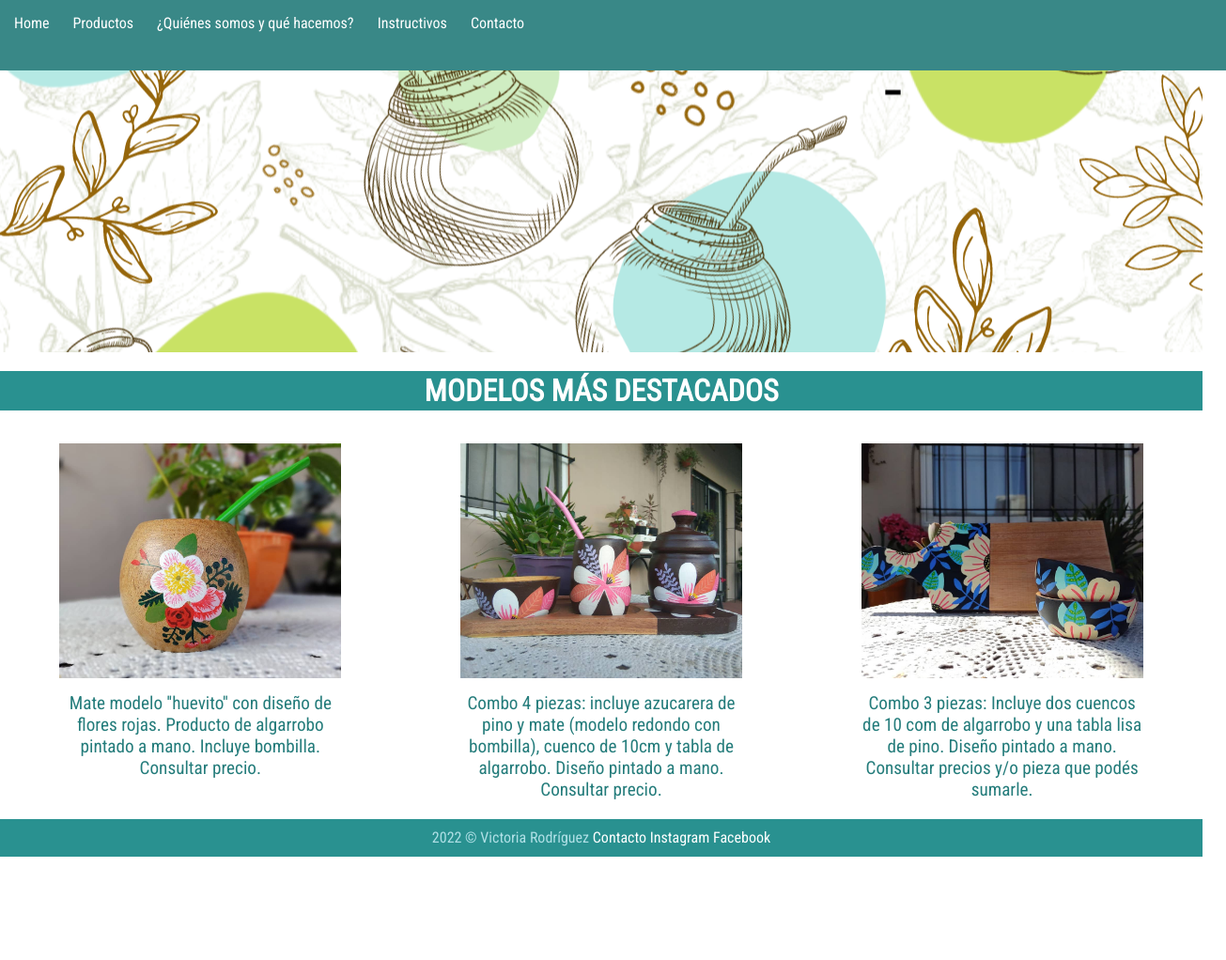
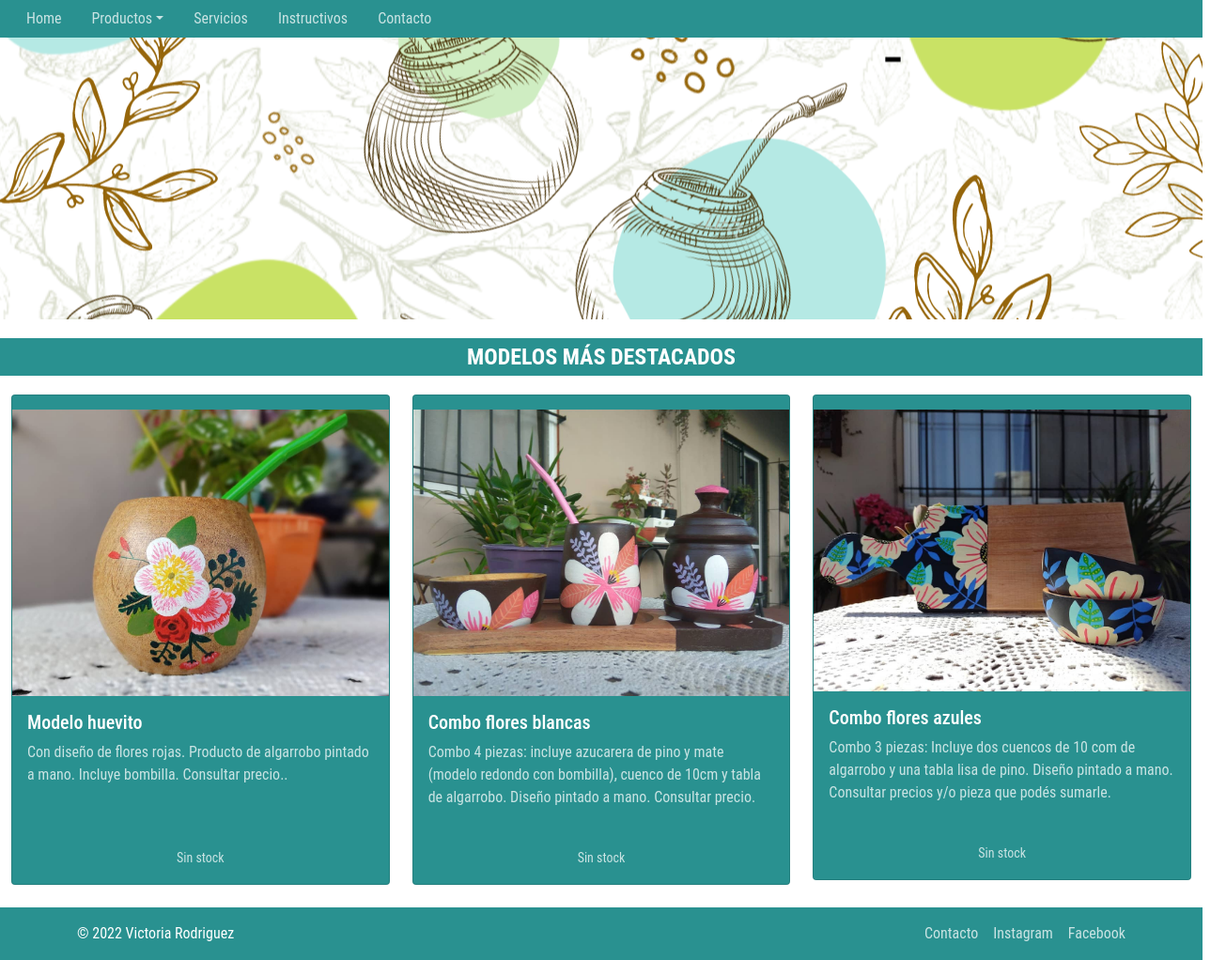
Before and after one commit to Vickyrdz/amapolartes-sitio, a plain HTML site: page index.html in a window 1280 px wide. Shown: the whole page at 94% size, 1305 px wide, since content can reach past the window. Before the commit the page ends 912 px from the top, so only its background shows below. Drawn offline with nearby package versions, Linux system fonts and the light colour scheme.

Commit message:
agrego boostrap a index

```diff
--- /dev/null
+++ b/css/boostrap.css
@@ -0,0 +1,94 @@
+.color-nav {
+	color: white;
+	opacity: .75;
+}
+
+.color-nav:hover, .color-nav:focus {
+	opacity: 1;
+	color: white;
+}
+
+.background {
+	background-color: #299190;
+	color: white;
+	opacity: none;
+}
+
+.background:hover {
+	color: white;
+	background-color: #299190;
+}
+
+
+body {
+	font-family: Roboto Condensed, sans-serif;
+	padding: 0;
+	margin: 0;
+	height: 100%;
+	position: relative;
+}
+
+
+.banner {
+	background-image: url("../assets/fondo-header.png");
+	background-size: cover;
+	background-position: center;
+	background-repeat: no-repeat;
+	height: 300px;
+}
+
+.titulo-central {
+	display: flex;
+	width: 100%;
+	background-color: #299190;
+    color: white;
+    margin-top: 20px;
+    margin-bottom: 20px;
+    padding-top: 2px;
+    padding-bottom: 2px;
+    font-weight: 700;
+    font-size: 1.5rem;
+    justify-content: center;
+}
+
+
+.col-md-4:hover img {
+-webkit-transform:scale(1.1);
+	transform: scale(1.1);
+	overflow: hidden;
+}
+
+.limitado img {
+	max-height: 320px;
+	object-fit: cover;
+	padding-top: 15px;
+	width: 100%;
+}
+
+.altura {
+	min-height: 96px;
+	opacity: .75;
+}
+
+.tarjeta {
+	background-color: #299190;
+	color: white;
+
+}
+
+.excepcion {
+	 color: white;
+	 font-size: 400;
+	 text-align: center;
+	 opacity: .75;
+}
+
+.footer {
+	background-color: #299190;
+	color: white;
+}
+
+.footer a {
+	color: white;
+	opacity: .75;
+}
--- a/css/estilos.css
+++ b/css/estilos.css
@@ -18,7 +18,7 @@
 	 	grid-template-rows: 165px 300px 1fr auto;
 	}
 }
-
+/*
 .nav {
 	display: flex;
 	padding: 15px;
@@ -30,7 +30,7 @@
 	display: flex;
 	margin-right: 25px;
 }
-
+*/
 a {
 	text-decoration: none;
 	color: #fff;
--- a/css/imagenes.css
+++ b/css/imagenes.css
@@ -13,9 +13,10 @@
 }
 
 .limitado img {
-	height: 250px;
+	max-height: 250px;
 	object-fit: cover;
 	padding-top: 15px;
+	width: 100%;
 }
 
 @media (max-width: 992px) {
--- a/index.html
+++ b/index.html
@@ -4,15 +4,19 @@
     <meta charset="utf-8" />
     <meta name="viewport" content="width=device-width, initial-scale=1" />
     <title>Home</title>
+    <link href="https://cdn.jsdelivr.net/npm/bootstrap@5.1.3/dist/css/bootstrap.min.css" rel="stylesheet" integrity="sha384-1BmE4kWBq78iYhFldvKuhfTAU6auU8tT94WrHftjDbrCEXSU1oBoqyl2QvZ6jIW3" crossorigin="anonymous">
+    <link rel="stylesheet" type="text/css" href="css/boostrap.css">
+    <!--
     <link rel="stylesheet" type="text/css" href="css/estilos.css" />
     <link rel="stylesheet" type="text/css" href="css/imagenes.css" />
-    <link rel="stylesheet" type="text/css" href="css/animaciones.css">
+    <link rel="stylesheet" type="text/css" href="css/animaciones.css">-->
  </head>
   <body>
     <div id="containerGrid">
-      <div id="header">
-        <ul class="nav">
-          <li><a href="index.html">Home</a></li>
+      <div id="header" style="background-color: #299190;" >
+        <!--<ul class="nav">-->
+        <div class="container-fluid">
+          <!--<li><a href="index.html">Home</a></li>
           <li class="producto-menu-item">
             <a href="productos.html">Productos</a>
             <ol class="submenu">
@@ -23,8 +27,30 @@
           <li><a href="servicios.html">¿Quiénes somos y qué hacemos?</a></li>
           <li><a href="instructivos.html">Instructivos</a></li>
           <li><a href="contacto.html">Contacto</a></li>
+        </ul>-->
+        <ul class="nav">
+          <li class="nav-item">
+            <a class="nav-link active color-nav" aria-current="page" href="index.html">Home</a>
+          </li>
+            <a class="nav-link dropdown-toggle color-nav" data-bs-toggle="dropdown" href="productos.html" role="button" aria-expanded="false">Productos</a>
+            <ul class="dropdown-menu background">
+             <li><a class="dropdown-item color-nav background" href="productos.html#mates">Mates</a></li>
+             <li><a class="dropdown-item color-nav background" href="productos.html#combos">Combos</a></li>
+             </ul>
+         </li>
+          <li class="nav-item">
+            <a class="nav-link color-nav" href="servicios.html">Servicios</a>
+          </li>
+          <li class="nav-item">
+            <a class="nav-link color-nav" href="instructivos.html">Instructivos</a>
+          </li>
+          <li class="nav-item">
+            <a class="nav-link color-nav" href="contacto.index">Contacto</a>
+          </li>
         </ul>
+       </div>
       </div>
+
 
       <div class="banner"></div>
       <div class="containerFlex">
@@ -32,7 +58,7 @@
           <span>MODELOS MÁS DESTACADOS</span>
         </div>
 
-        <div class="bloque-fotos">
+        <!--<div class="bloque-fotos">
           <div class="contenedor-imagen limitado">
             <img src="assets/redondito-flores-rojas.jpeg" alt="mate redondo flores rojas" />
             <p>
@@ -52,13 +78,69 @@
             </p>
           </div>
         </div>
+
+
+       <div class="row container-md mx-auto limitado">
+        <div class="col-md-4">
+          <img src="assets/redondito-flores-rojas.jpeg" class="img-fluid" alt=" mate redondo flores rojas">
+        </div>
+        <div class="col-md-4">
+          <img src="assets/combo-flores-blancas.jpeg" class="img-fluid" alt=" mate redondo flores rojas">
+        </div>
+        <div class="col-md-4">
+          <img src="assets/combo-flores-azules.jpeg" class="img-fluid" alt=" mate redondo flores rojas">
+        </div>
+       </div>-->
+     <div class="row row-cols-1 row-cols-md-3 g-4 mx-auto">
+        <div class="col">
+          <div class="card limitado tarjeta">
+            <img src="assets/redondito-flores-rojas.jpeg" class="card-img-top" alt="redondito flores rojas">
+            <div class="card-body">
+              <h5 class="card-title">Modelo huevito</h5>
+              <p class="card-text altura">Con diseño de flores rojas. Producto de algarrobo pintado a mano. Incluye bombilla. Consultar precio..</p>
+              <div class="excepcion"><small>Sin stock</small></div>
+            </div>
+          </div>
+        </div>
+        <div class="col">
+          <div class="card limitado tarjeta">
+            <img src="assets/combo-flores-blancas.jpeg" class="card-img-top" alt="combo blanco">
+            <div class="card-body">
+              <h5 class="card-title">Combo flores blancas</h5>
+              <p class="card-text altura">Combo 4 piezas: incluye azucarera de pino y mate (modelo redondo con bombilla), cuenco de 10cm y tabla de algarrobo. Diseño pintado a mano. Consultar precio.</p>
+              <div class="excepcion"><small>Sin stock</small></div>
+            </div>
+          </div>
+        </div>
+        <div class="col">
+          <div class="card limitado tarjeta">
+            <img src="assets/combo-flores-azules.jpeg" class="card-img-top" alt="combo azul">
+            <div class="card-body">
+              <h5 class="card-title">Combo flores azules</h5>
+              <p class="card-text altura">Combo 3 piezas: Incluye dos cuencos de 10 com de algarrobo y una tabla lisa de pino. Diseño pintado a mano. Consultar precios y/o pieza que podés sumarle.</p>
+              <div class="excepcion"><small>Sin stock</small></div>
+            </div>
+          </div>
+        </div>
+       </div>
       </div>
-      <div id="footer">
+   <!--<div class="footer" style="background-color: #299190;">
         <span>2022 © Victoria Rodríguez</span>
         <a href="contacto.html">Contacto</a>
         <a href="https://www.instagram.com/amapolartes/" target="_blank">Instagram</a>
         <a href="https://www.facebook.com/amapola.amapolartes" target="_blank">Facebook</a>
+    </div>-->
+    <div class="footer">
+      <footer class="container d-flex flex-wrap justify-content-between align-items-center py-3 mt-4">
+      <span class="mb-3 mb-md-0">© 2022 Victoria Rodriguez</span>
+      <ul class="nav col-md-4 justify-content-end list-unstyled d-flex">
+      <li class="ms-3"><a href="contacto.html" class="text-decoration-none">Contacto</a></li>
+      <li class="ms-3"><a href="https://www.instagram.com/amapolartes/" class="text-decoration-none">Instagram</a></li>
+      <li class="ms-3"><a href="https://www.facebook.com/amapola.amapolartes" class="text-decoration-none">Facebook</a></li>
+      </ul>
+      </footer>
       </div>
     </div>
+    <script src="https://cdn.jsdelivr.net/npm/bootstrap@5.1.3/dist/js/bootstrap.bundle.min.js" integrity="sha384-ka7Sk0Gln4gmtz2MlQnikT1wXgYsOg+OMhuP+IlRH9sENBO0LRn5q+8nbTov4+1p" crossorigin="anonymous"></script>
   </body>
 </html>
```
